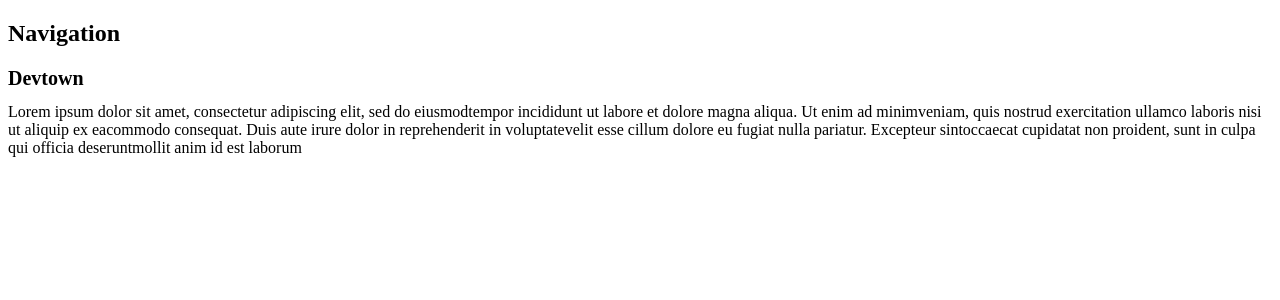
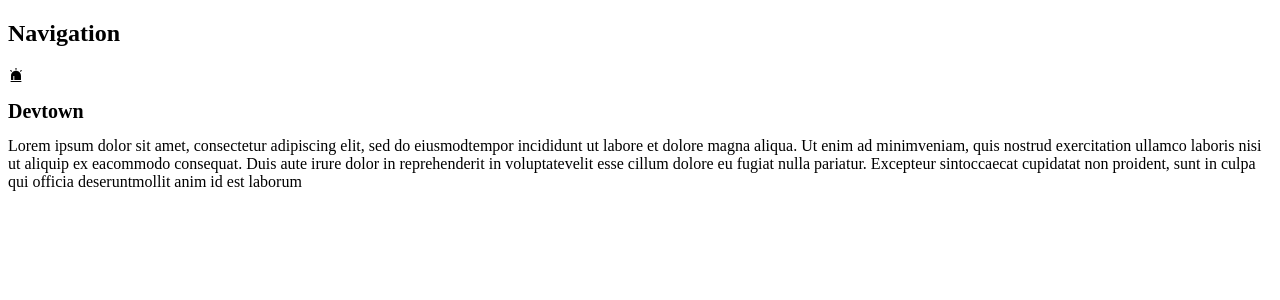
Before and after one commit to GayathmiKariyapperuma/getting_started_with_react, a React (Create React App) app: page / in a window 1280 px wide. Shown: the top 300 px of the page. Built offline with nearby package versions, Linux system fonts and the light colour scheme.

Commit message:
add icons

```diff
--- a/src/components/Navigation.jsx
+++ b/src/components/Navigation.jsx
@@ -1,6 +1,12 @@
 import React from "react";
+import { AiFillAlert } from "react-icons/ai";
 
 function Navigation() {
-  return <h2>Navigation</h2>;
+  return (
+    <div>
+      <h2>Navigation</h2>
+      <AiFillAlert />
+    </div>
+  );
 }
 export default Navigation;
```
